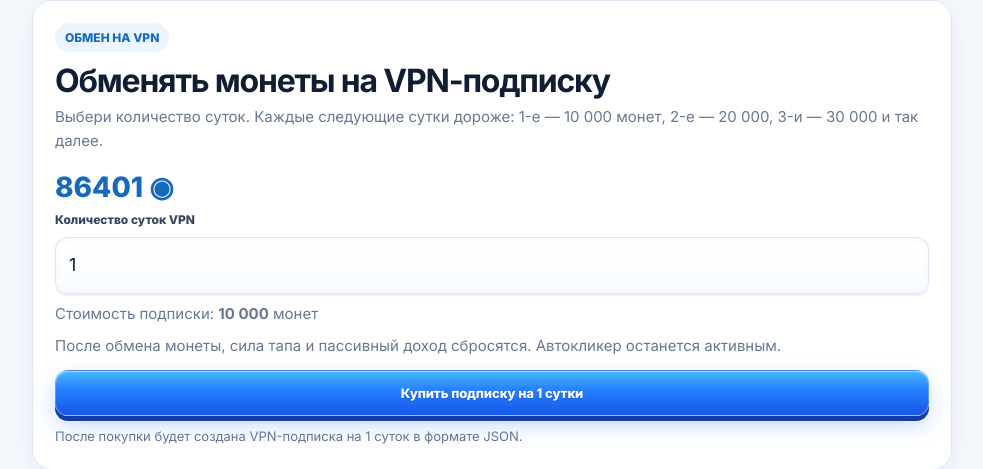
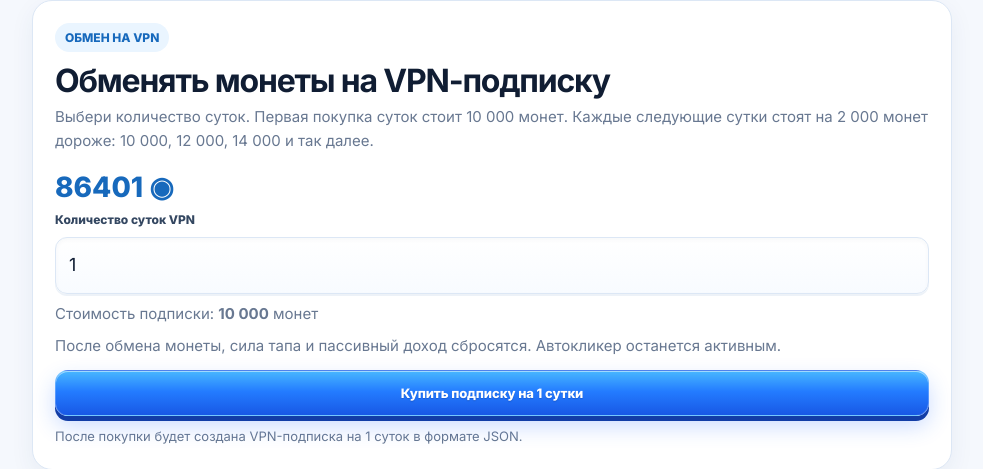
Before and after one commit to magapingpenim-cloud/lumovpn, a Flask app: page /game in a window 1280 px wide. Shown: the part 1015-1484 px from the top of the page, without its empty margins (148-1131 px from the left). Run offline with Flask 3, Linux system fonts and the light colour scheme; a user stored in the database is signed in; tables that the repository leaves empty hold one stand-in row (values such as "Sample post"); parts of the project's set-up code (start-up, migrations or seed data) failed here and were passed over; some libraries are stand-ins or nearby versions.

Commit message:
Update VPN exchange calculator to incremental day pricing

```diff
--- a/templates/game.html
+++ b/templates/game.html
@@ -25,7 +25,7 @@
 <section class="game-stage"><button type="button" id="mascot" class="mascot" aria-label="Нажми, чтобы заработать монеты"><span class="cat-face" aria-hidden="true">🐱</span></button><p class="tap-hint">Нажимай на маскота — он будет реагировать на каждый удар!</p></section>
 <section class="redeem-card" id="vpn-exchange">
   <span class="game-pill">ОБМЕН НА VPN</span><h2 style="margin:10px 0 5px">Обменять монеты на VPN-подписку</h2>
-  <p style="margin:0 0 12px;color:#687891">Выбери количество суток. Каждые следующие сутки дороже: 1-е — 10 000 монет, 2-е — 20 000, 3-и — 30 000 и так далее.</p>
+  <p style="margin:0 0 12px;color:#687891">Выбери количество суток. Первая покупка суток стоит 10 000 монет. Каждые следующие сутки стоят на 2 000 монет дороже: 10 000, 12 000, 14 000 и так далее.</p>
   <div class="redeem-value"><span id="exchange-balance">{{ state.coins }}</span> ◉</div>
   <label for="exchange-days">Количество суток VPN</label>
   <input id="exchange-days" name="days" type="number" min="1" max="365" value="1" step="1" style="display:block;width:100%;box-sizing:border-box;margin:8px 0;padding:13px;border:1px solid #dce7f5;border-radius:12px;font-size:18px">
@@ -47,7 +47,7 @@
  const balance=Number(document.getElementById('exchange-balance').textContent.replace(/\s/g,''))||0;
  function update(){
   let n=Math.max(1,Math.min(365,Math.floor(Number(days.value)||1))); days.value=n; hidden.value=n;
-  const cost=10000*n*(n+1)/2; costEl.textContent=Math.round(cost).toLocaleString('ru-RU');
+  const cost=10000*n + 2000*(n-1)*n/2; costEl.textContent=Math.round(cost).toLocaleString('ru-RU');
   buy.textContent='Купить подписку на '+n+' '+(n===1?'сутки':'суток');
   buy.disabled=balance<cost;
   note.textContent=balance<cost?'Не хватает '+Math.round(cost-balance).toLocaleString('ru-RU')+' монет.':'После покупки будет создана VPN-подписка на '+n+' суток в формате JSON.';
```
